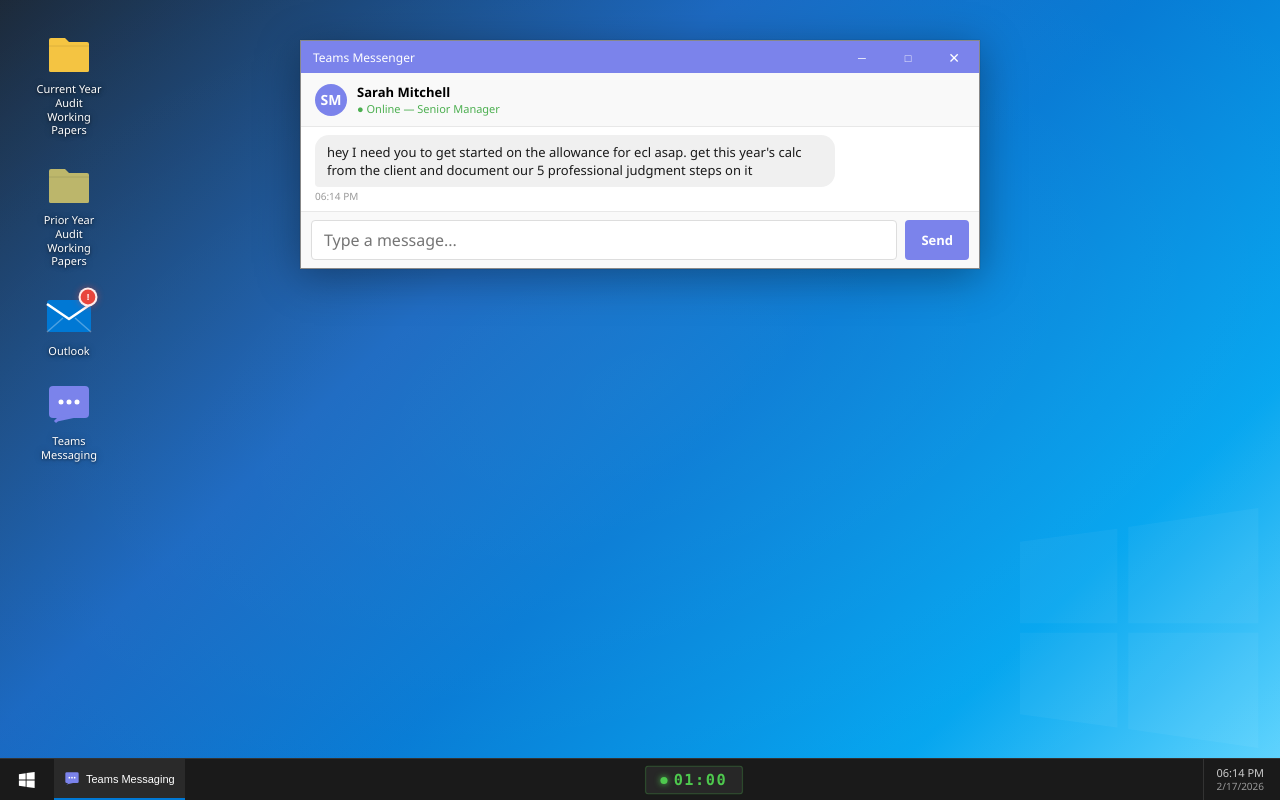
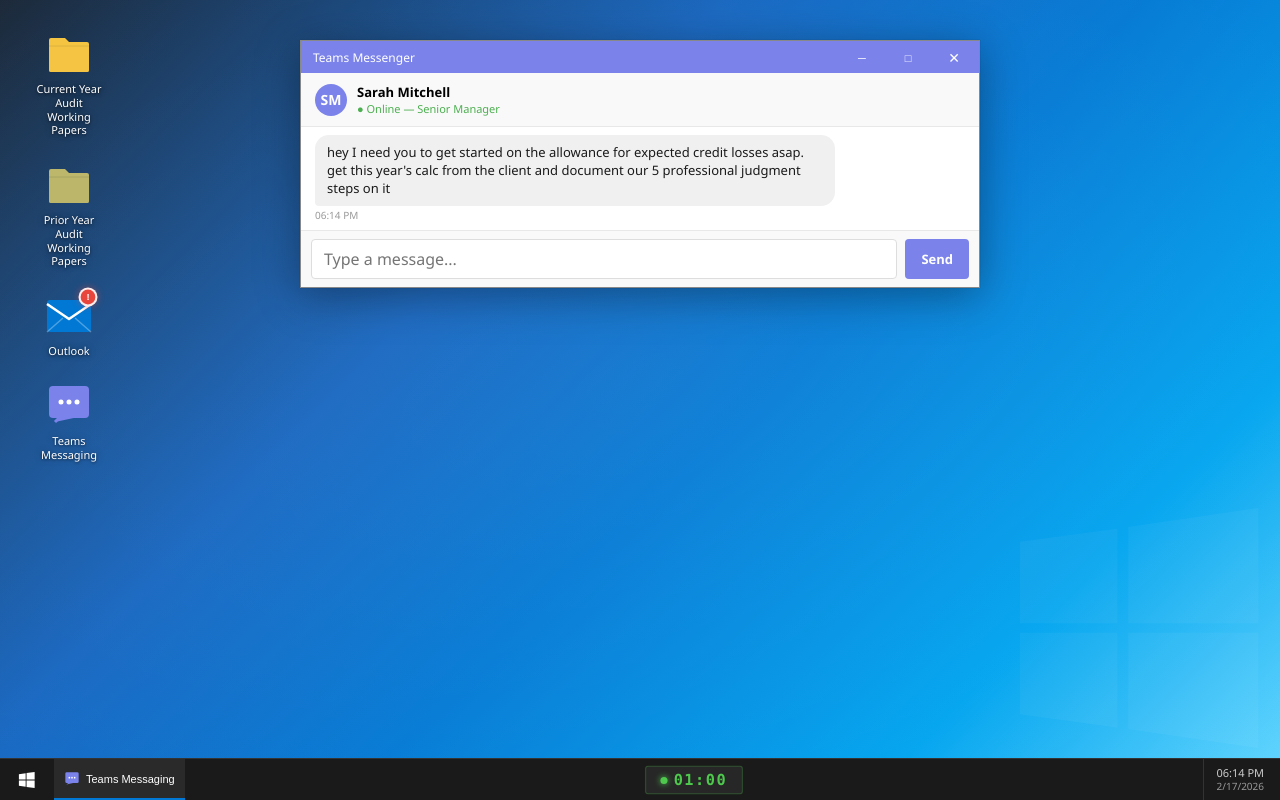
Before and after one commit to scomace/audit-jud, a React (Vite) app: page / in a window 1280 px wide. Built offline with nearby package versions, Linux system fonts and the light colour scheme.

Commit message:
removed goodwill impairment in chat with manager

```diff
--- a/src/App.jsx
+++ b/src/App.jsx
@@ -1042,7 +1042,7 @@ function IMWindow({ onClose, zIndex, onFocus, layout, onTimeExtended }) {
           {
             from: "manager",
             text:
-              "hey I need you to get started on the allowance for ecl asap. get this year's calc from the client and document our 5 professional judgment steps on it",
+              "hey I need you to get started on the allowance for expected credit losses asap. get this year's calc from the client and document our 5 professional judgment steps on it",
             time: new Date().toLocaleTimeString([], { hour: "2-digit", minute: "2-digit" }),
           },
         ];
```
Also changed, not shown: 1 other file (tests, documents, lock files or other folders).
